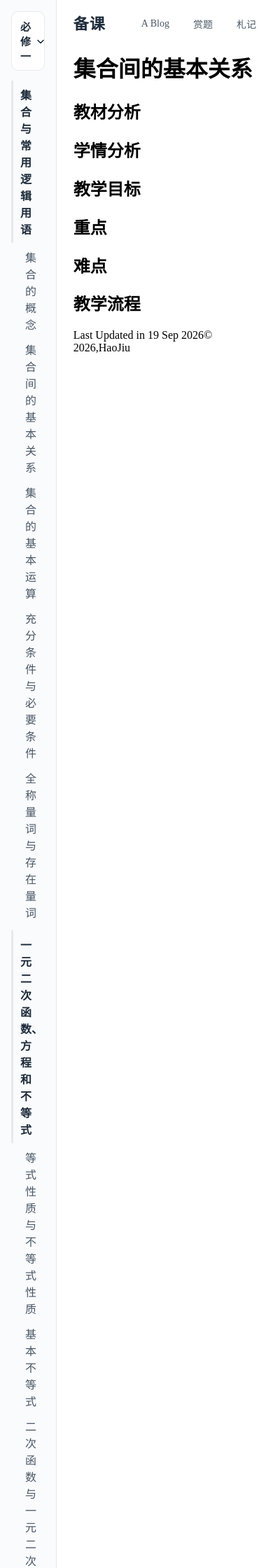
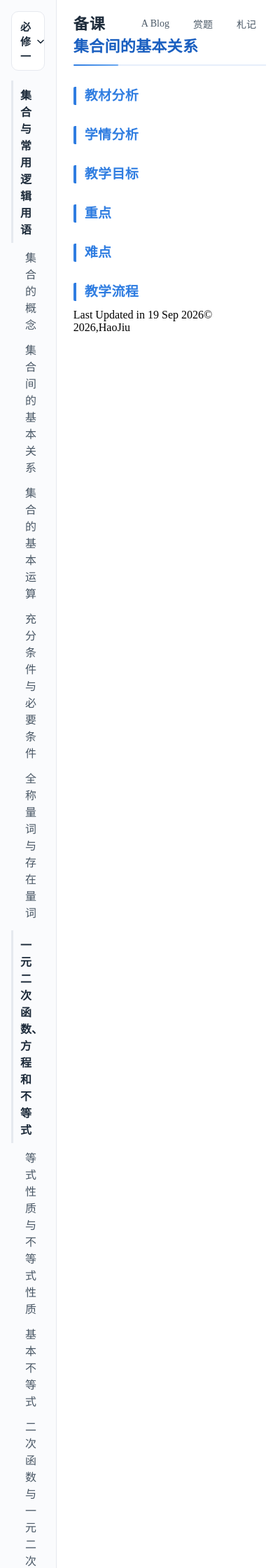
Before and after one commit to tan9p/tan9p.github.io, a Jekyll site: the page built from Ke/集合间的基本关系.md, in a window 390 px wide. Shown: the top 2240 px of the page at 70% size. Built offline with Jekyll 4.4.1, drawn with Linux system fonts in a browser that asks for light colours; our own code applies the rules of GitHub Pages for plain Markdown files.

Commit message:
更新备课CSS样式表

```diff
--- a/static/css/style.css
+++ b/static/css/style.css
@@ -466,3 +466,113 @@ body {
     -webkit-box-orient: vertical;
     overflow: hidden;
 }
+
+/* ============================================================
+   #sec 内的标题层级：蓝色主题
+   思路：字号递减 + 颜色由深到浅 + 左侧竖条 + 字重递减
+   ============================================================ */
+
+#sec h1,
+#sec h2,
+#sec h3,
+#sec h4,
+#sec h5,
+#sec h6 {
+    margin: 1.6em 0 0.6em;
+    line-height: 1.35;
+    letter-spacing: 0.3px;
+    color: #1a5fc0;               /* 统一蓝色基调 */
+    font-weight: 700;
+}
+
+/* 首个标题不要顶部大边距 */
+#sec h1:first-child,
+#sec h2:first-child,
+#sec h3:first-child {
+    margin-top: 0;
+}
+
+/* ---------- h1：最重，带底部蓝色下划线 ---------- */
+#sec h1 {
+    font-size: 26px;
+    color: #1a5fc0;
+    padding-bottom: 10px;
+    border-bottom: 2px solid #e6eefb;
+    position: relative;
+}
+#sec h1::after {
+    content: "";
+    position: absolute;
+    left: 0;
+    bottom: -2px;
+    width: 64px;                  /* 短下划线，比整条更精致 */
+    height: 2px;
+    background: linear-gradient(90deg, #2f7de1, #6aa8f0);
+    border-radius: 2px;
+}
+
+/* ---------- h2：左侧蓝色竖条 ---------- */
+#sec h2 {
+    font-size: 22px;
+    color: #2f7de1;
+    padding-left: 12px;
+    border-left: 4px solid #2f7de1;
+    border-radius: 2px;
+}
+
+/* ---------- h3：颜色更浅，无装饰条 ---------- */
+#sec h3 {
+    font-size: 19px;
+    color: #3f8ae8;
+    font-weight: 600;
+}
+
+/* ---------- h4：正文级别，靠色和重区分 ---------- */
+#sec h4 {
+    font-size: 17px;
+    color: #4a90e2;
+    font-weight: 600;
+}
+
+/* ---------- h5：小标题，更淡 ---------- */
+#sec h5 {
+    font-size: 15px;
+    color: #6aa8f0;
+    font-weight: 600;
+}
+
+/* ---------- h6：最弱，用大写+字距做区分 ---------- */
+#sec h6 {
+    font-size: 14px;
+    color: #8ab8f2;
+    font-weight: 600;
+    letter-spacing: 1px;
+    text-transform: uppercase;
+}
+
+/* ---------- 锚点链接：h 里如果包了 <a>，继承颜色不变成默认蓝紫 ---------- */
+#sec h1 a,
+#sec h2 a,
+#sec h3 a,
+#sec h4 a,
+#sec h5 a,
+#sec h6 a {
+    color: inherit;
+    text-decoration: none;
+}
+#sec h1 a:hover,
+#sec h2 a:hover,
+#sec h3 a:hover,
+#sec h4 a:hover,
+#sec h5 a:hover,
+#sec h6 a:hover {
+    text-decoration: underline;
+}
+
+/* ---------- 小屏微调 ---------- */
+@media (max-width: 640px) {
+    #sec h1 { font-size: 22px; }
+    #sec h2 { font-size: 19px; }
+    #sec h3 { font-size: 17px; }
+    #sec h4 { font-size: 16px; }
+}
```
